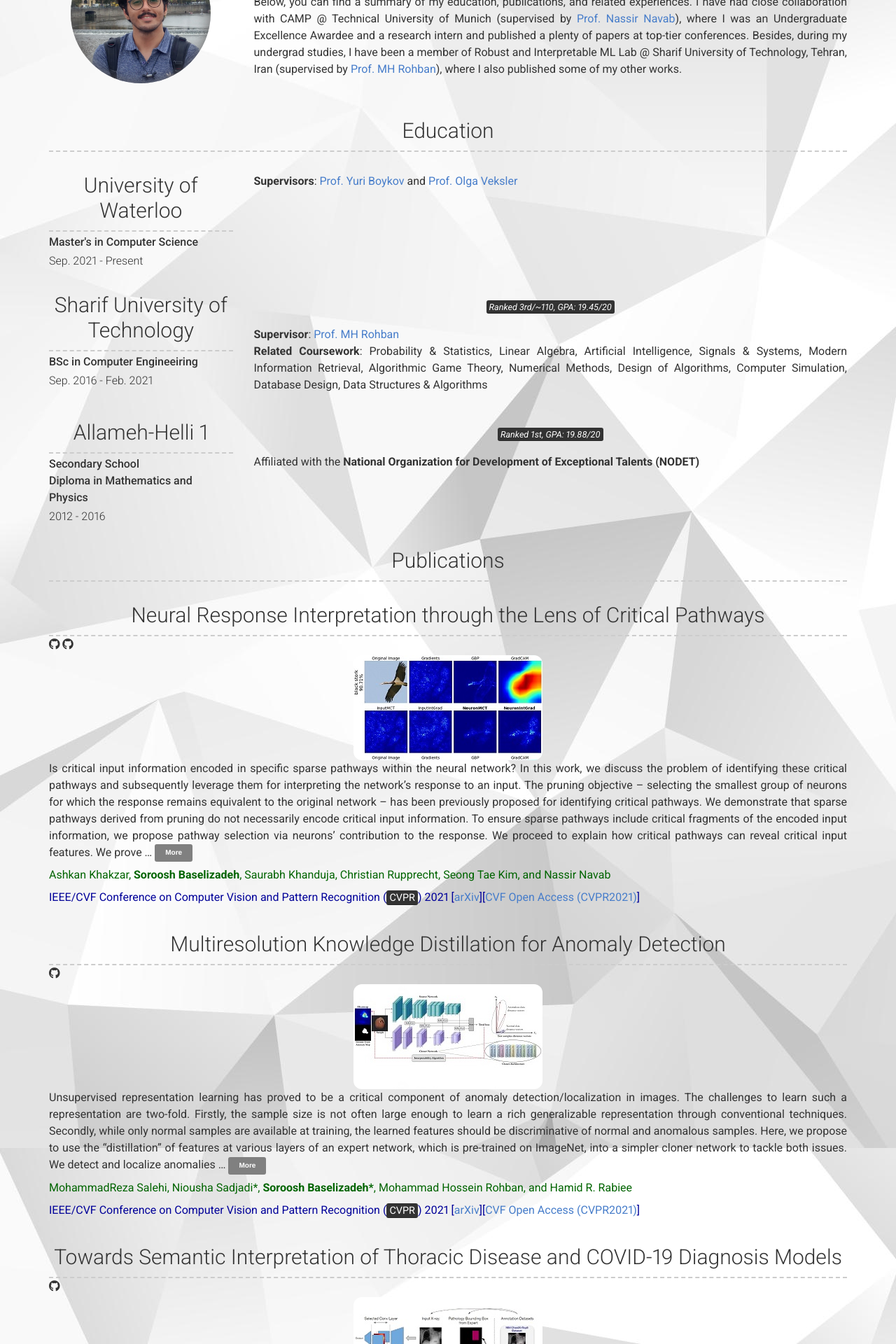
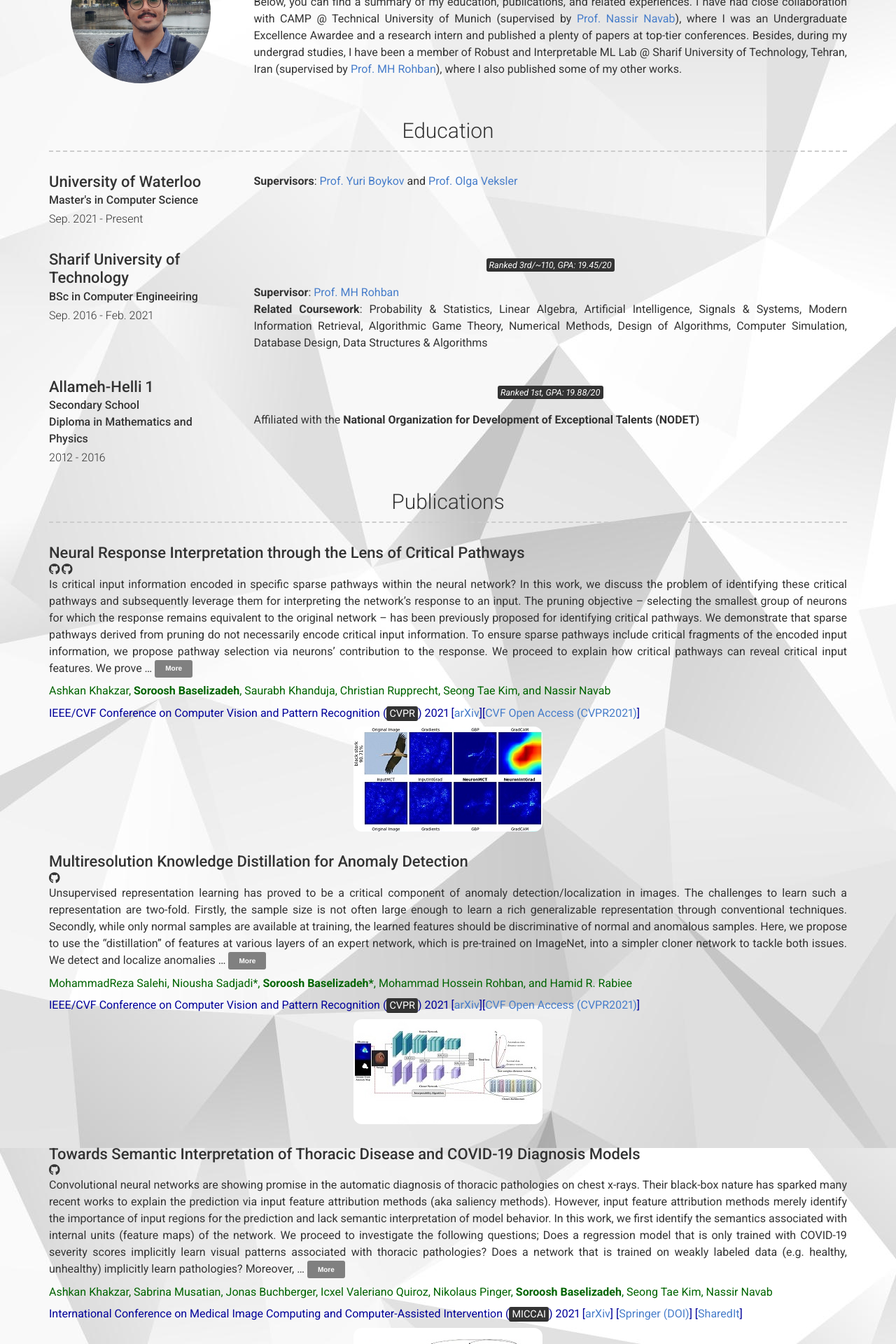
Before and after one commit to Soroosh-Bsl/soroosh-bsl.github.io, a Jekyll site: the page built from index.md, in a window 1280 px wide. Shown: the part 360-2280 px from the top of the page at 70% size. Built offline with Jekyll 4.4.1, drawn with Linux system fonts in a browser that asks for light colours; nearby versions of some CDN libraries; a style sheet for code colours, icons or effects is not loaded.

Commit message:
test pub layout

```diff
--- a/_includes/section-list.html
+++ b/_includes/section-list.html
@@ -1,14 +1,12 @@
 {% for item in include.content %}
   <div class="row clearfix layout layout-{{item.layout | default: 'left'}}">
     <div class="col-xs-12 col-sm-4 col-md-3 col-print-12 details">
-      <h3>{{ item.title }}</h3>
-	  <p class="no-print aditional-links">
+      <h4>{{ item.title }}</h4>
       {% for link in item.additional_links %}
         {% include a.html href=link.url class="" %}
           <i class="{{ link.icon }}" title="{{ link.title | escape }}"></i>
         </a>
       {% endfor %}
-      </p>
       {%- if item.sub_title -%}<p><b>{{ item.sub_title }}</b></p>{%- endif -%}
       {%- if item.caption -%}<p>{{ item.caption }}</p>{%- endif -%}
 
@@ -23,11 +21,14 @@
       {%- if item.quote -%}
         <p class="quote">{{ item.quote }}</p>
       {%- endif -%}
-
+      <div style="width=90%;">
+      {{ item.description | strip | markdownify }}
+      </div><div style="width=10%;">
       {%- if item.image -%}
 		<span align="left" class="pub-img" style="margin:auto; background-image: url({{ item.image | relative_url }})" /></span>
 	  {%- endif -%}
-      {{ item.description | strip | markdownify }}
+	</div>
+
     </div>
   </div>
 {% endfor %}
```
Lines whose indentation alone changed are shown as unchanged.
